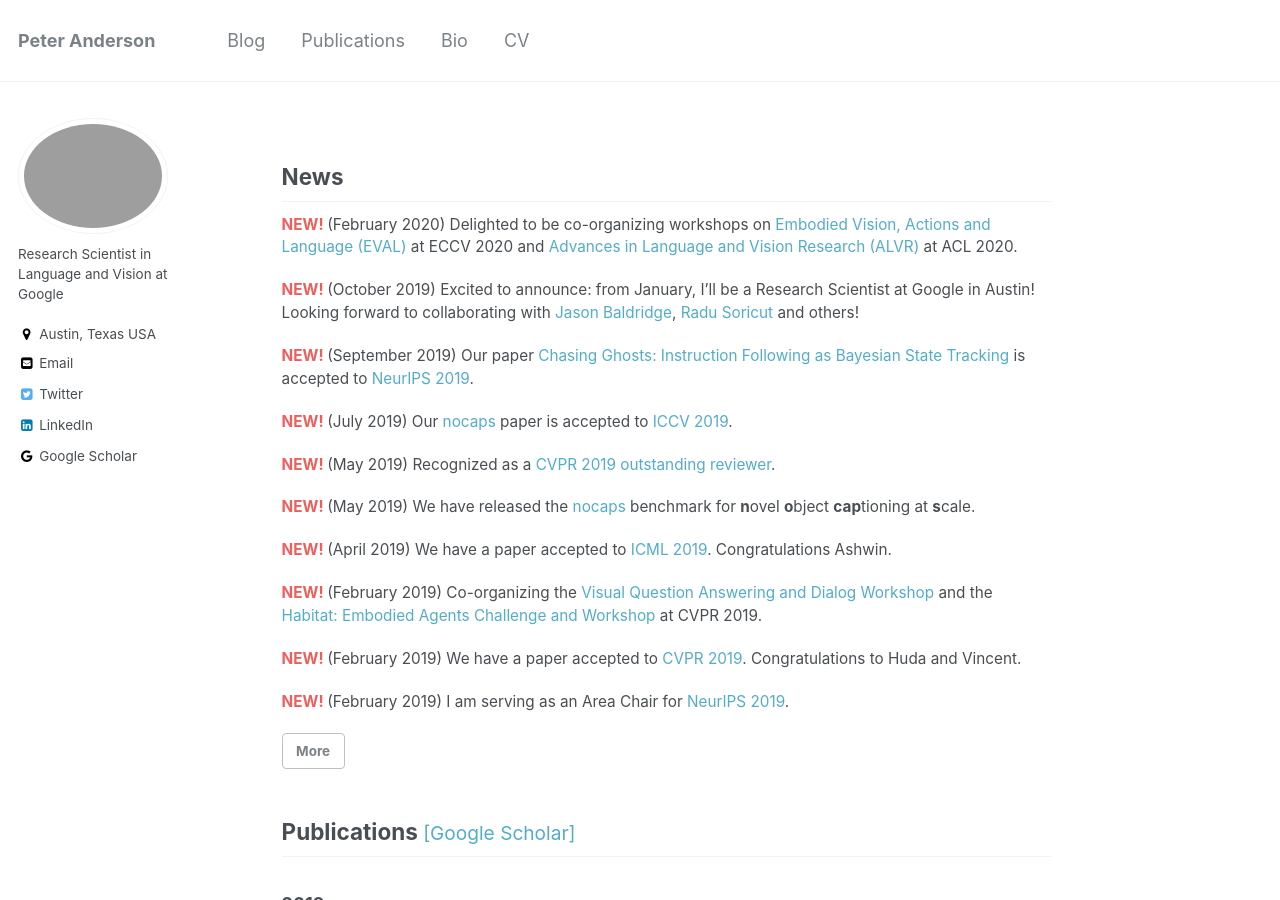
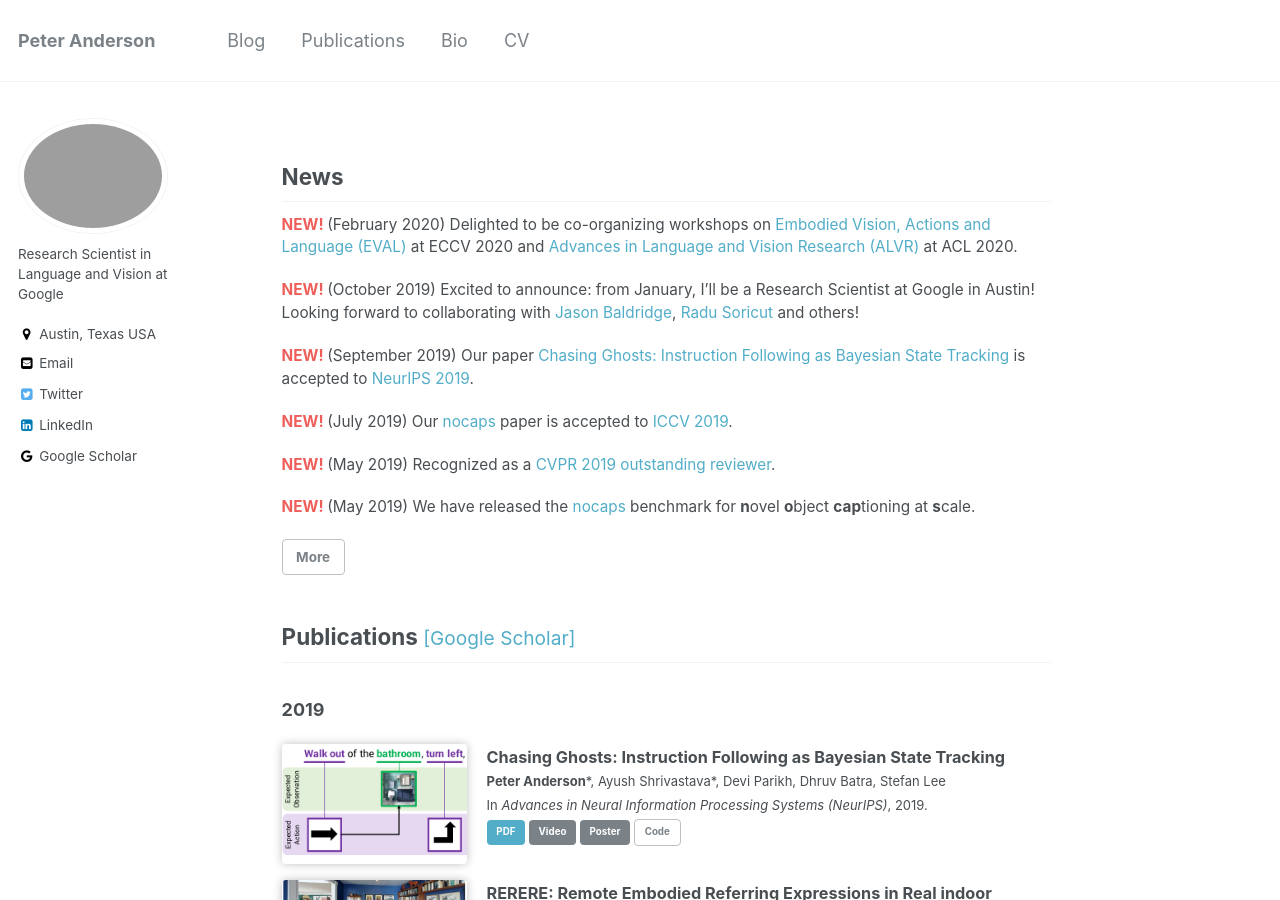
Before and after one commit to peteanderson80/peteanderson80.github.io, a Jekyll site: the page built from index.html, in a window 1280 px wide and 900 px high. Built offline with Jekyll 4.4.1, drawn with Linux system fonts in a browser that asks for light colours; a script that is not in the unit is left out; the list of posts is cut into pages by our own code.

Commit message:
reduce news

```diff
--- a/_data/news.yml
+++ b/_data/news.yml
@@ -6,10 +6,6 @@
   - "(July 2019) Our [nocaps](https://nocaps.org/) paper is accepted to [ICCV 2019](http://iccv2019.thecvf.com/)."
   - "(May 2019) Recognized as a [CVPR 2019 outstanding reviewer](http://cvpr2019.thecvf.com/files/CVPR_2019_Program_Guide.pdf)."
   - "(May 2019) We have released the [nocaps](https://nocaps.org/) benchmark for **n**ovel **o**bject **cap**tioning at **s**cale."
-  - "(April 2019) We have a paper accepted to [ICML 2019](https://icml.cc/). Congratulations Ashwin."
-  - "(February 2019) Co-organizing the [Visual Question Answering and Dialog Workshop](https://visualqa.org/workshop.html) and the [Habitat: Embodied Agents Challenge and Workshop](https://facebookmicrosites.github.io/habitat-website/workshop/) at CVPR 2019."
-  - "(February 2019) We have a paper accepted to [CVPR 2019](http://cvpr2019.thecvf.com/). Congratulations to Huda and Vincent."
-  - "(February 2019) I am serving as an Area Chair for [NeurIPS 2019](https://neurips.cc/Conferences/2019)."
 
 all:
   - "(February 2020) Delighted to be co-organizing workshops on [Embodied Vision, Actions and Language (EVAL)](https://askforalfred.com/EVAL/) at ECCV 2020 and [Advances in Language and Vision Research (ALVR)](https://alvr-workshop.github.io/) at ACL 2020."
```
